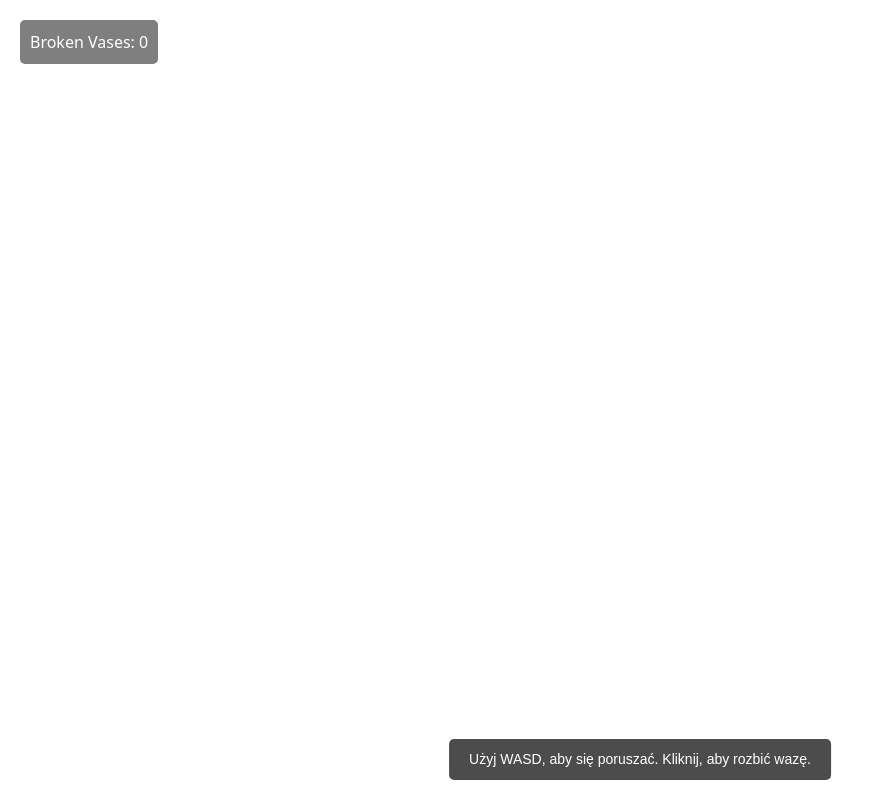
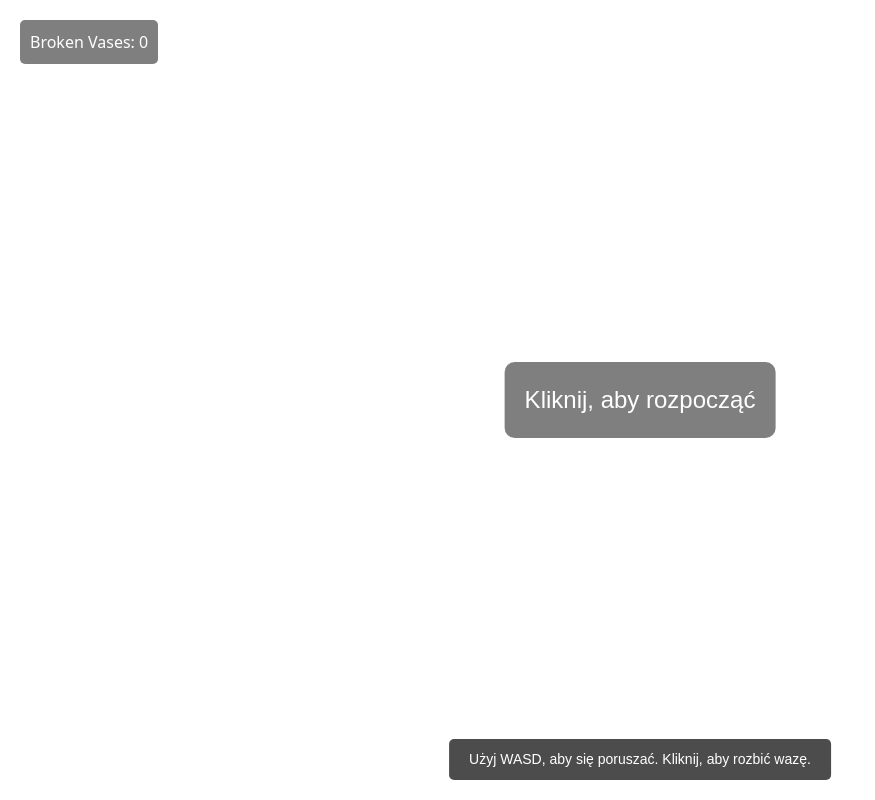
Before and after one commit to waether-the-strm/greek-vases, a React (Vite) app: page / in a window 1280 px wide. Shown: the whole page, without its empty margins (0-875 px from the left). Built offline with nearby package versions, Linux system fonts and the light colour scheme.

Commit message:
feat(instruction): Add initial instruction overlay for user guidance
- Introduced a new instruction overlay that appears when the pointer is not locked.
- Styled the overlay for better visibility and user experience.
- Added relevant data-testid for testing purposes.

```diff
--- a/src/App.css
+++ b/src/App.css
@@ -94,3 +94,19 @@ body {
 .read-the-docs {
   color: #888;
 }
+
+/* Styles for the initial instruction overlay */
+.instruction-overlay {
+  position: absolute;
+  top: 50%;
+  left: 50%;
+  transform: translate(-50%, -50%);
+  color: white;
+  font-size: 24px; /* Adjust size as needed */
+  font-family: Arial, sans-serif; /* Or use a project-specific font */
+  text-align: center;
+  pointer-events: none; /* Prevent it from interfering with clicks */
+  background: rgba(0, 0, 0, 0.5); /* Optional background for readability */
+  padding: 20px;
+  border-radius: 10px;
+}
--- a/src/components/GreekVases.tsx
+++ b/src/components/GreekVases.tsx
@@ -160,6 +160,13 @@ const GreekVases = () => {
         }}
         data-testid="crosshair"
       />
+
+      {/* New Instruction Text - Visible only when pointer is not locked */}
+      {!isPointerLocked && (
+        <div className="instruction-overlay" data-testid="instruction-overlay">
+          Kliknij, aby rozpocząć
+        </div>
+      )}
     </div>
   );
 };
```
